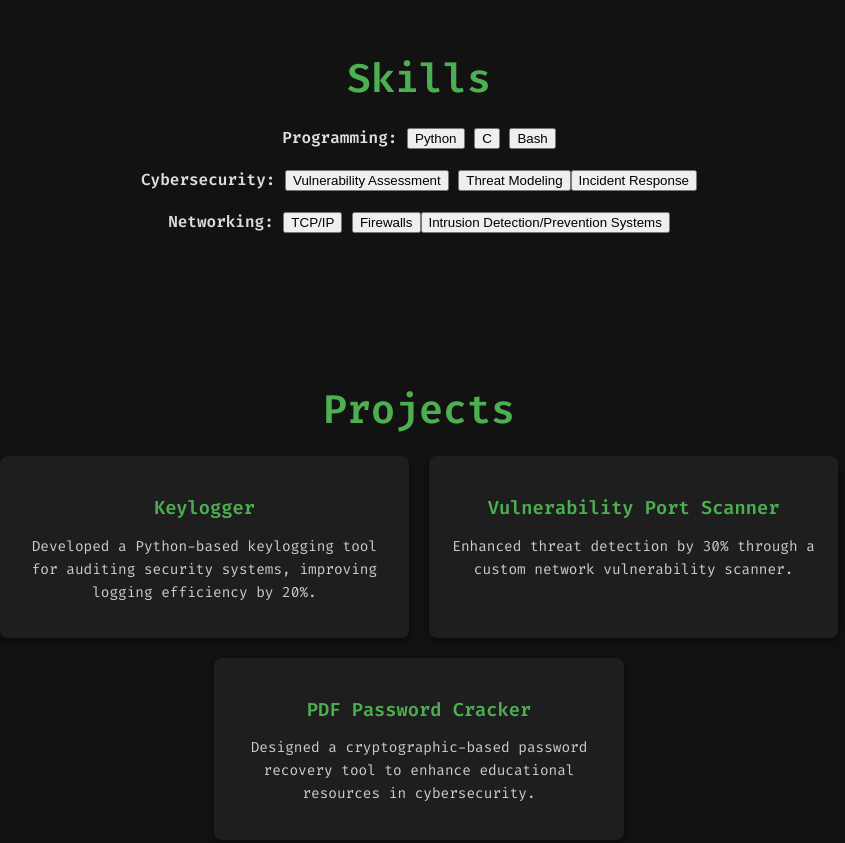
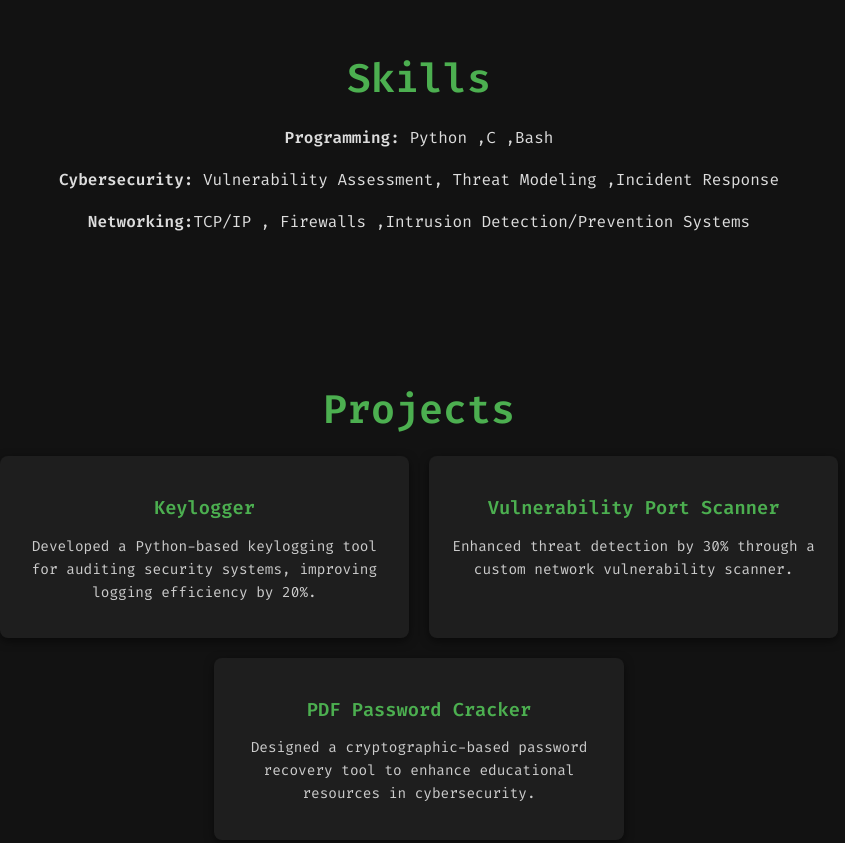
Before and after one commit to AKSA-1/portfolio, a plain HTML site: page index.html in a window 1280 px wide. Shown: the part 780-1623 px from the top of the page, without its empty margins (221-1066 px from the left). Drawn offline with Linux system fonts and the light colour scheme.

Commit message:
Update index.html

```diff
--- a/index.html
+++ b/index.html
@@ -43,9 +43,9 @@
         <section id="skills" class="section">
             <h2>Skills</h2>
             <p>
-                <p><strong>Programming:</strong> <button>Python</button> <button>C</button> <button>Bash</button></p>
-                <p><strong>Cybersecurity:</strong> <button>Vulnerability Assessment</button> <button>Threat Modeling</button><button>Incident Response</button> </p>
-                <p><strong>Networking:</strong> <button>TCP/IP</button> <button>Firewalls</button><button>Intrusion Detection/Prevention Systems</button></p>
+                <p><strong>Programming:</strong> Python ,C ,Bash</p>
+                <p><strong>Cybersecurity:</strong> Vulnerability Assessment, Threat Modeling ,Incident Response </p>
+                <p><strong>Networking:</strong>TCP/IP , Firewalls ,Intrusion Detection/Prevention Systems</p>
             </p>
         </section>
 
```
